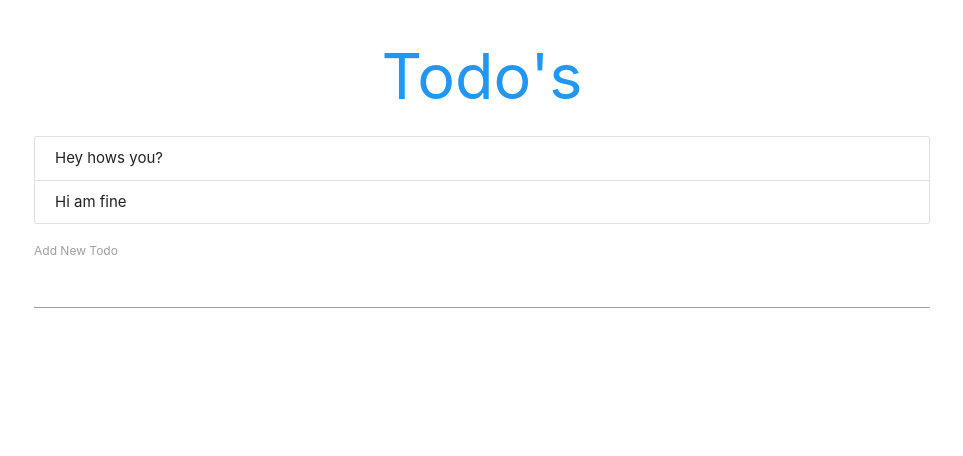
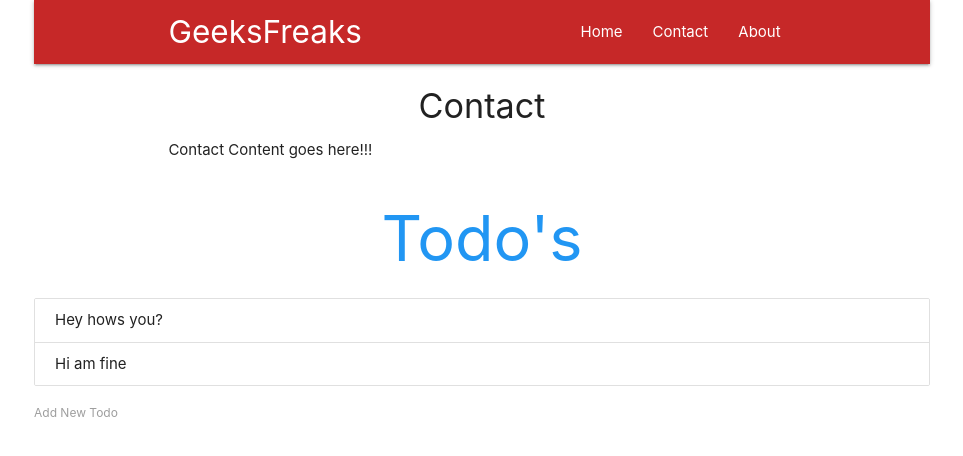
Before and after one commit to kirronrao/react_todo_app, a React (Create React App) app: page /contact in a window 1280 px wide. Shown: the top 456 px of the page, without its empty margins (158-1121 px from the left). Built offline with nearby package versions, Linux system fonts and the light colour scheme.

Commit message:
Navbar added with 3 pages

```diff
--- a/package.json
+++ b/package.json
@@ -5,6 +5,7 @@
   "dependencies": {
     "react": "^16.8.6",
     "react-dom": "^16.8.6",
+    "react-router-dom": "^5.0.1",
     "react-scripts": "3.0.1"
   },
   "scripts": {
--- a/src/App.js
+++ b/src/App.js
@@ -1,7 +1,12 @@
 import React , { Component }  from 'react';
 import Todos from './Todos';
+import Navbar from './components/Navbar';
+import AddTodo from './AddTodo';
+import { BrowserRouter ,Route } from 'react-router-dom';
+import Home from './components/Home';
+import Contact from './components/Contact';
+import About from './components/About';
 
-import AddTodo from './AddTodo';
 
 class App extends Component{
 
@@ -29,6 +34,15 @@ class App extends Component{
   render() {
     return (
       <div className="App-todo container">
+        <BrowserRouter>
+        <div className="App">
+          <Navbar/>
+          <Route path='/home' component={Home} />
+          <Route path='/contact' component={Contact} />
+          <Route path='/about' component={About} />
+        </div>
+        </BrowserRouter>
+
         <h1 className="center blue-text">Todo's</h1>
         <Todos todos={this.state.todos} deleteTodo={this.deleteTodo} />
         <AddTodo addTodo={this.addTodo}/>
--- /dev/null
+++ b/src/components/About.js
@@ -0,0 +1,13 @@
+import React   from 'react';
+
+const About =()=>{
+    return (
+        <div className="container">
+            <h4 className="center">About</h4>
+            <p>About Content goes here!!!</p>
+
+
+        </div>
+    )
+}
+export default About;
--- /dev/null
+++ b/src/components/Contact.js
@@ -0,0 +1,13 @@
+import React   from 'react';
+
+const Contact =()=>{
+    return (
+        <div className="container">
+            <h4 className="center">Contact</h4>
+            <p>Contact Content goes here!!!</p>
+
+
+        </div>
+    )
+}
+export default Contact;
--- /dev/null
+++ b/src/components/Home.js
@@ -0,0 +1,13 @@
+import React   from 'react';
+
+const Home =()=>{
+    return (
+        <div className="container">
+            <h4 className="center">Home</h4>
+            <p>Home Content goes here!!!</p>
+
+
+        </div>
+    )
+}
+export default Home;
--- /dev/null
+++ b/src/components/Navbar.js
@@ -0,0 +1,18 @@
+import React   from 'react';
+
+const Navbar =()=>{
+    return (
+        <nav className="nav-wrapper red darken-3">
+            <div className="container">
+                <a className="brand-logo" >GeeksFreaks</a>
+                <ul className="right">
+                    <li><a href="/home" >Home</a></li>
+                    <li><a href="/contact" >Contact</a></li>
+                    <li><a href="/about" >About</a></li>
+                </ul>
+            </div>
+
+        </nav>
+    )
+}
+export default Navbar;
```
Also changed, not shown: 1 other file (tests, documents, lock files or other folders).
